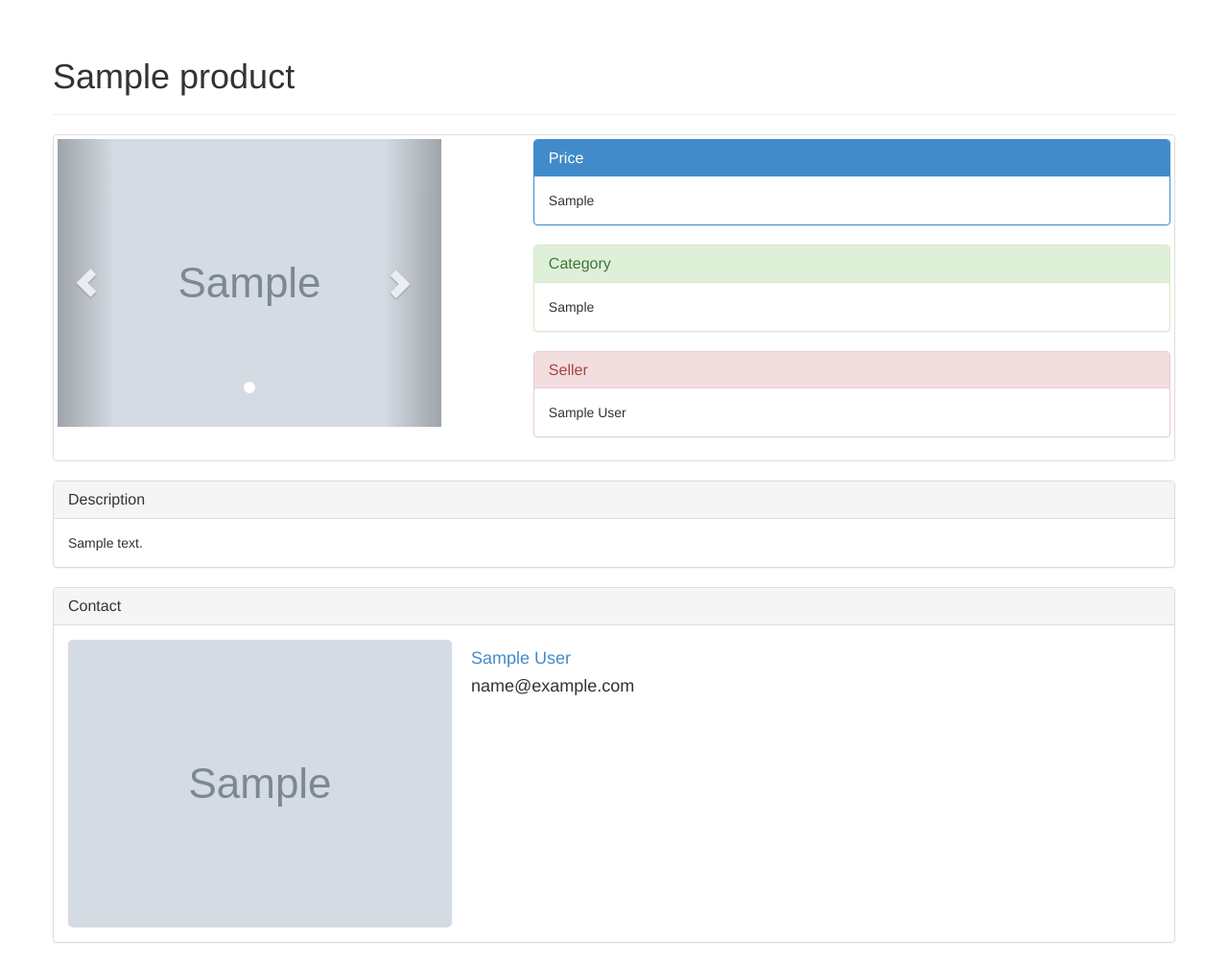
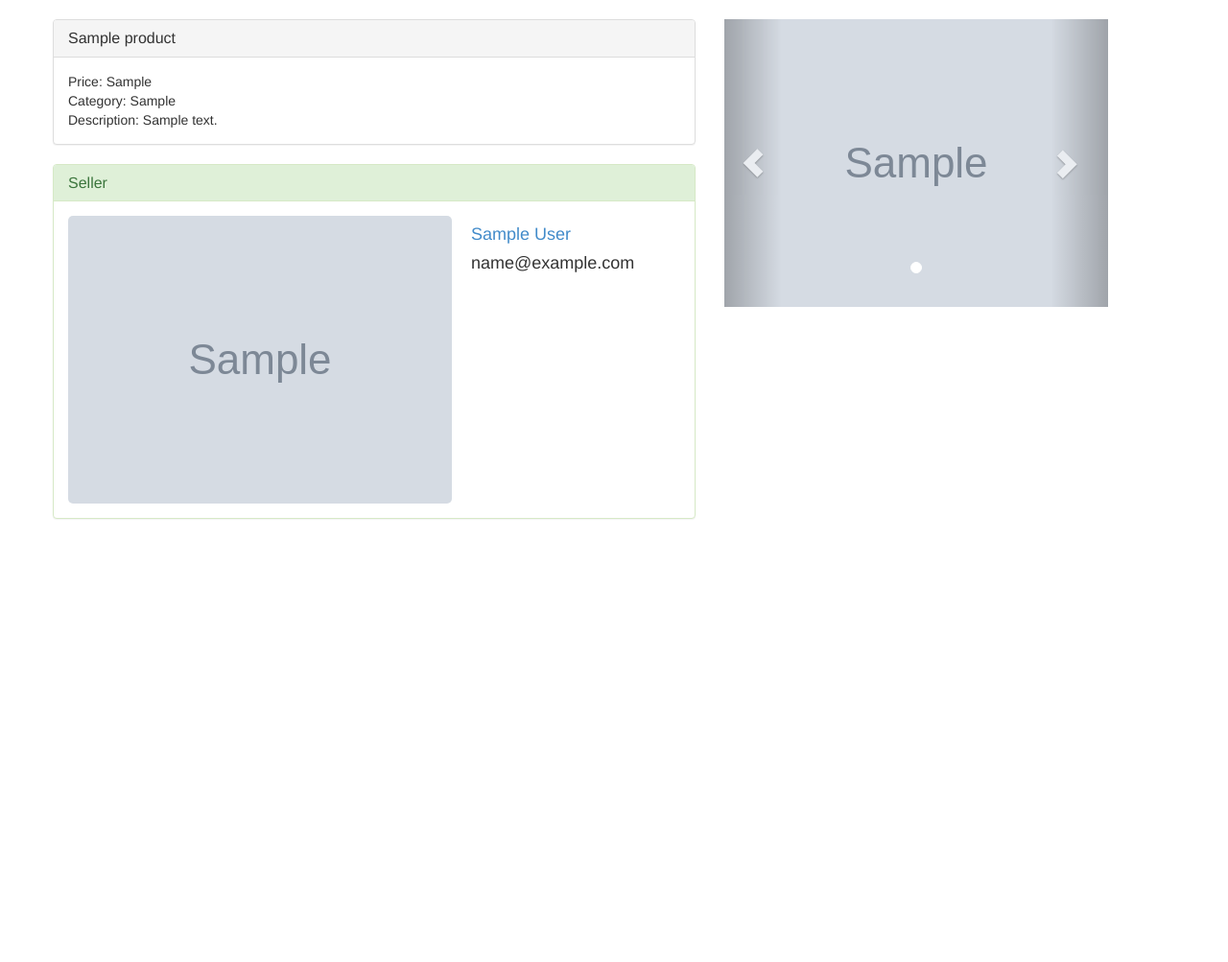
Before and after one commit to vlyubin/tradein, a Flask app: page /product/1 in a window 1280 px wide. Shown: the part 52-1055 px from the top of the page at 96% size. After the commit the page ends 593 px from the top, so only its background shows below. Run offline with Flask 2, Linux system fonts and the light colour scheme; tables that the repository leaves empty hold one stand-in row (values such as "Sample post"); grey boxes marked "Sample" are stand-in pictures; some libraries are stand-ins or nearby versions.

Commit message:
Fixed some styling problems

```diff
--- a/app/templates/pdp.html
+++ b/app/templates/pdp.html
@@ -6,14 +6,34 @@
 <body>
 	{% include 'navbar.html' %}
 	<div class="container">
-		<div class="row" align="left">
-			<div class="page-header">
-				<h1>{{ prod.title}} </h1>
+		<div class="row">
+			<div class="row">
+				<div class="col-md-7">
+					<div class="panel panel-default">
+						<div class="panel-heading">
+							<h3 class="panel-title">{{ prod.title}} </h3>
+						</div>
+						<div class="panel-body">
+							Price: {{prod.price}} <br>
+							Category: {{prod.category}} <br>
+							Description: {{prod.desc}}
 						</div>
 					</div>
-		<div class="row">
-			<div class="thumbnail">
-				<div class="row">
+					<div class="panel panel-success">
+						<div class="panel-heading">
+							<h3 class="panel-title">Seller</h3>
+						</div>
+						<div class="panel-body">
+							<div style="float:left;">
+								<a href="{{user.publicUrl}}"><img src="{{user.pictureUrl}}" style="border-radius: 5px;"></a>
+							</div>
+							<div class="contactDataRight">
+								<h4><a href="{{user.publicUrl}}">{{user.name}}</a></h4>
+								<h4>{{user.mail}}</h4>
+							</div>
+						</div>
+					</div>
+				</div>
 				<div class="col-md-5">
 					<div id="carousel-example-generic" class="carousel slide" data-ride="carousel" style="max-width: 400px; height: 300px">
 						<!-- Indicators -->
@@ -55,58 +75,6 @@
 						</a>
 					</div>
 				</div>
-					<div class="col-md-7">
-						<div class="panel panel-primary">
-							<div class="panel-heading">
-								<h3 class="panel-title">Price</h3>
-							</div>
-							<div class="panel-body">
-								{{prod.price}}
-							</div>
-						</div>
-						<div class="panel panel-success">
-							<div class="panel-heading">
-								<h3 class="panel-title">Category</h3>
-							</div>
-							<div class="panel-body">
-								{{prod.category}}
-							</div>
-						</div>
-						<div class="panel panel-danger">
-							<div class="panel-heading">
-								<h3 class="panel-title">Seller</h3>
-							</div>
-							<div class="panel-body">
-								{{user.name}}
-							</div>
-						</div>
-					</div>
-				</div>
-			</div>
-		</div>
-
-		<div class="row">
-			<div class="panel panel-default">
-				<div class="panel-heading">
-					<h3 class="panel-title">Description</h3>
-				</div>
-				<div class="panel-body">
-					{{prod.desc}}
-				</div>
-			</div>
-			<div class="panel panel-default">
-				<div class="panel-heading">
-					<h3 class="panel-title">Contact</h3>
-				</div>
-				<div class="panel-body">
-					<div style="float:left;">
-						<a href="{{user.publicUrl}}"><img src="{{user.pictureUrl}}" style="border-radius: 5px;"></a>
-					</div>
-					<div class="contactDataRight">
-						<h4><a href="{{user.publicUrl}}">{{user.name}}</a></h4>
-						<h4>{{user.mail}}</h4>
-					</div>
-				</div>
 			</div>
 		</div>
 	</div>
```
Lines whose indentation alone changed are shown as unchanged.
